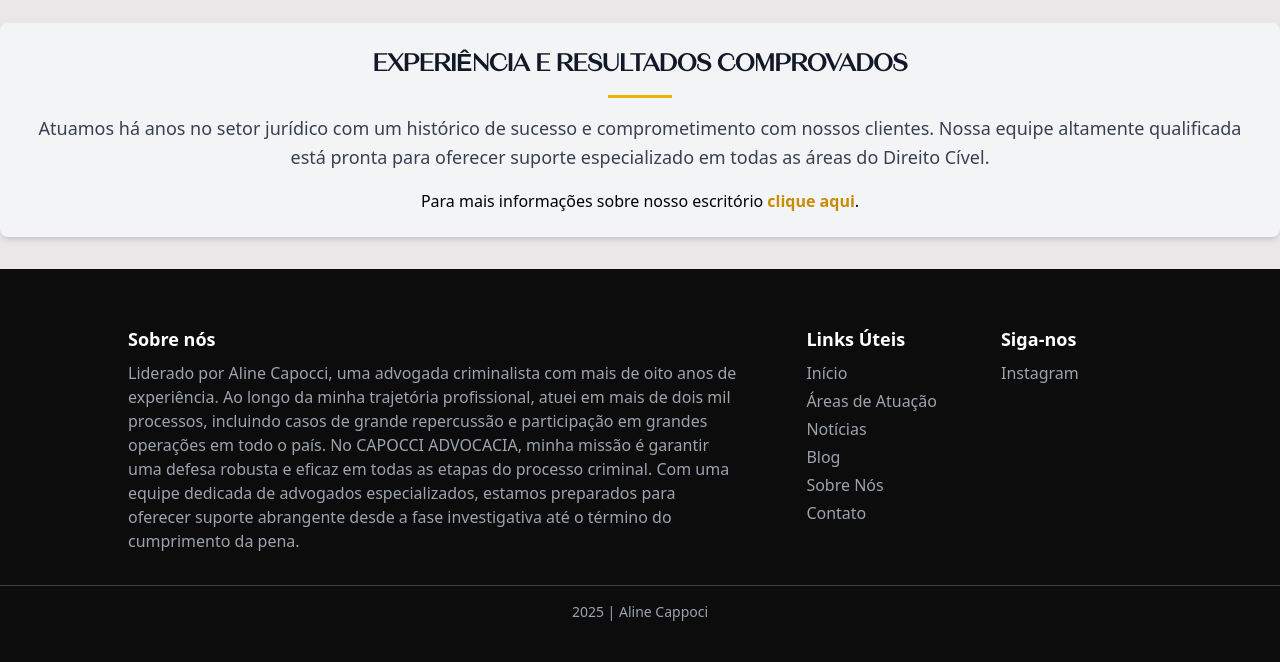
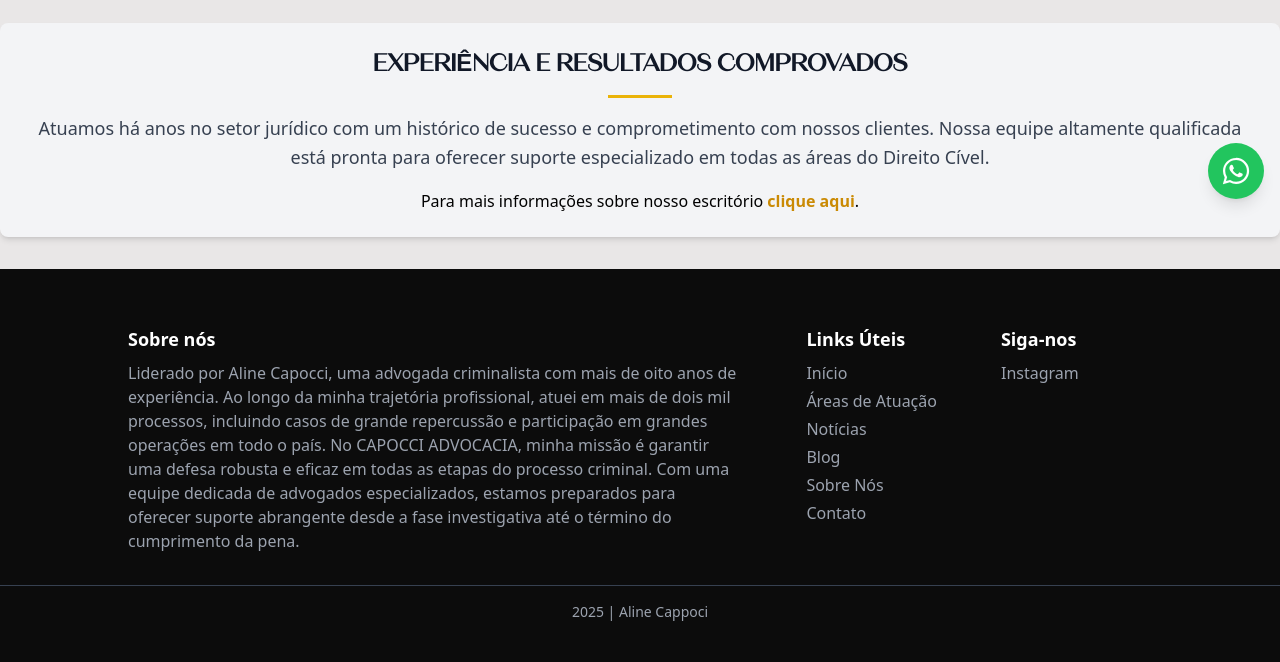
Before and after one commit to Rafael-273/blog_institucional, a Django app: template blog/templates/front/areas/civel.html in a window 1280 px wide. Shown: the part 577-1239 px from the top of the page. Run offline with Django 5.2, Linux system fonts and the light colour scheme; the template is opened without the code that fills it, so the values that code supplies are empty; some libraries are stand-ins or nearby versions.

Commit message:
feat: add whatsapp link

```diff
--- a/blog/templates/base.html
+++ b/blog/templates/base.html
@@ -24,6 +24,12 @@
 
 {% endblock %}
 
+<a href="https://wa.link/hghs90">
+    <div class="fixed bottom-6 right-4 bg-green-500 text-white w-14 h-14 flex items-center justify-center rounded-full shadow-lg cursor-pointer z-50">
+        <ion-icon class="text-3xl" name="logo-whatsapp"></ion-icon>
+    </div>
+</a>
+
 {% include 'parciais/footer.html' %}
 
 <script>
--- a/blog/templates/front/areas/civel.html
+++ b/blog/templates/front/areas/civel.html
@@ -18,7 +18,7 @@
                 <a href="{% url 'contact' %}" class="px-6 py-2 bg-[var(--subcolor-dark)] text-white rounded-lg shadow-md hover:bg-gray-900">
                     Entre em contato
                 </a>
-                <a href="https://wa.me/seu-numero" target="_blank"
+                <a href="https://wa.link/hghs90" target="_blank"
                     class="px-6 py-2 border border-gray-800 text-gray-800 rounded-lg shadow-md hover:bg-gray-100">
                     Converse pelo WhatsApp
                 </a>
--- a/blog/templates/front/areas/criminal.html
+++ b/blog/templates/front/areas/criminal.html
@@ -18,7 +18,7 @@
                 <a href="{% url 'contact' %}" class="px-6 py-2 bg-[var(--subcolor-dark)] text-white rounded-lg shadow-md hover:bg-gray-900">
                     Entre em contato
                 </a>
-                <a href="https://wa.me/seu-numero" target="_blank"
+                <a href="https://wa.link/hghs90" target="_blank"
                     class="px-6 py-2 border border-gray-800 text-gray-800 rounded-lg shadow-md hover:bg-gray-100">
                     Converse pelo WhatsApp
                 </a>
--- a/blog/templates/front/areas/execucao_pena.html
+++ b/blog/templates/front/areas/execucao_pena.html
@@ -18,7 +18,7 @@
                 <a href="{% url 'contact' %}" class="px-6 py-2 bg-[var(--subcolor-dark)] text-white rounded-lg shadow-md hover:bg-gray-900">
                     Entre em contato
                 </a>
-                <a href="https://wa.me/seu-numero" target="_blank"
+                <a href="https://wa.link/hghs90" target="_blank"
                     class="px-6 py-2 border border-gray-800 text-gray-800 rounded-lg shadow-md hover:bg-gray-100">
                     Converse pelo WhatsApp
                 </a>
--- a/blog/templates/front/areas/familiar.html
+++ b/blog/templates/front/areas/familiar.html
@@ -18,7 +18,7 @@
                 <a href="{% url 'contact' %}" class="px-6 py-2 bg-[var(--subcolor-dark)] text-white rounded-lg shadow-md hover:bg-gray-900">
                     Entre em contato
                 </a>
-                <a href="https://wa.me/seu-numero" target="_blank"
+                <a href="https://wa.link/hghs90" target="_blank"
                     class="px-6 py-2 border border-gray-800 text-gray-800 rounded-lg shadow-md hover:bg-gray-100">
                     Converse pelo WhatsApp
                 </a>
--- a/blog/templates/front/areas/previdenciario.html
+++ b/blog/templates/front/areas/previdenciario.html
@@ -18,7 +18,7 @@
                 <a href="{% url 'contact' %}" class="px-6 py-2 bg-[var(--subcolor-dark)] text-white rounded-lg shadow-md hover:bg-gray-900">
                     Entre em contato
                 </a>
-                <a href="https://wa.me/seu-numero" target="_blank"
+                <a href="https://wa.link/hghs90" target="_blank"
                     class="px-6 py-2 border border-gray-800 text-gray-800 rounded-lg shadow-md hover:bg-gray-100">
                     Converse pelo WhatsApp
                 </a>
--- a/blog/templates/front/article.html
+++ b/blog/templates/front/article.html
@@ -33,10 +33,6 @@
         <div class="flex flex-col sm:flex-row justify-between items-start sm:items-center mb-4 sm:mb-8 gap-2 w-full">
             <span class="text-gray-600 font-bold text-sm sm:text-base">{{ article.author }}</span>
             <span class="text-gray-500 text-xs sm:text-sm">{{ article.created_at|date:"d F Y" }}</span>
-        </div>
-        <div class="w-full sm:w-auto flex items-center justify-center bg-[var(--accent-color)] text-[var(--secondary-color-light)] py-3 px-12 rounded gap-2 cursor-pointer">
-            <ion-icon class="text-xl sm:text-2xl" name="logo-whatsapp"></ion-icon>
-            <h5 class="text-sm sm:text-lg lg:text-lg">Entrar em Contato</h5>
         </div>
     </div>
 </section>
```
Also changed, not shown: blog/templates/front/home.html (+14 -0 lines).
